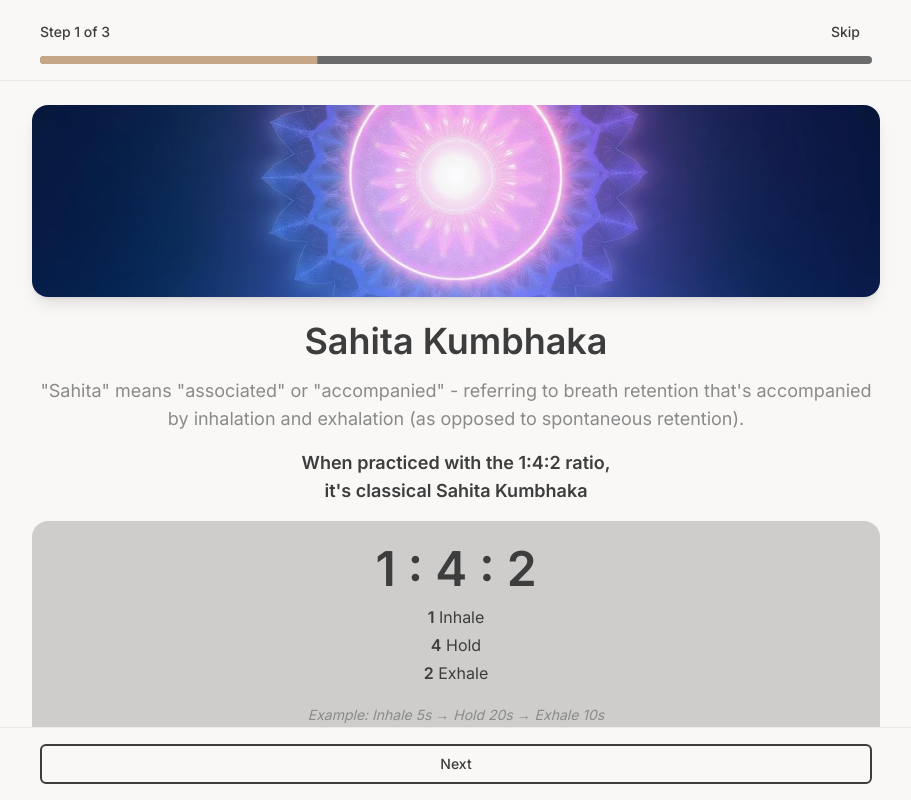
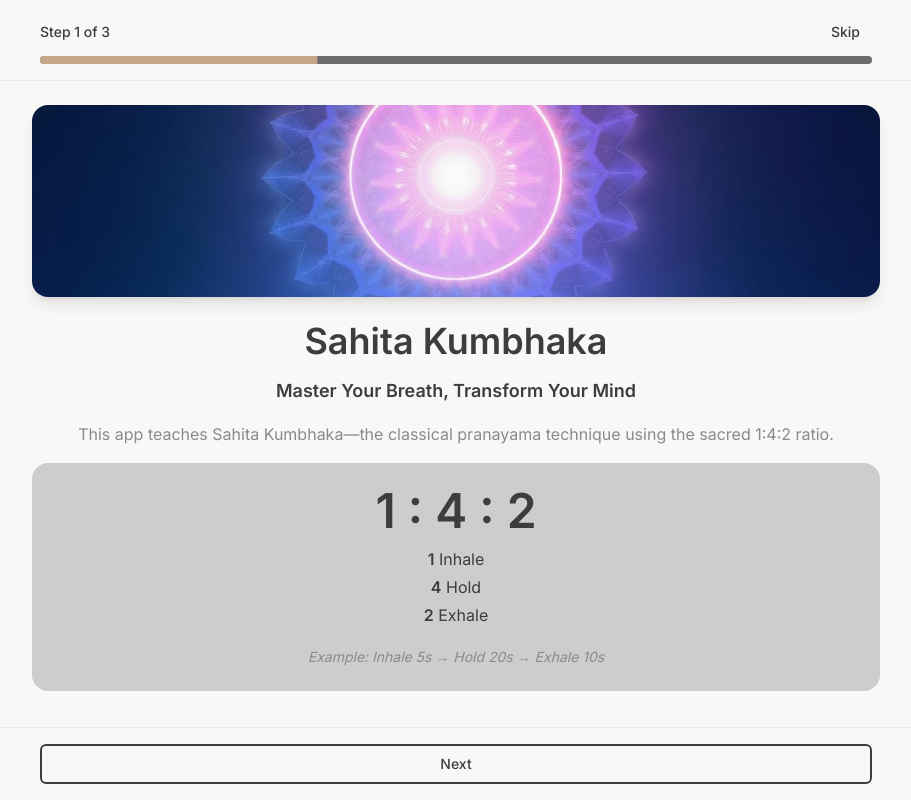
Before and after one commit to naveen-negi/mindful-flow-ios, a React (Vite) app: page /onboarding in a window 1280 px wide. Shown: the whole page, without its empty margins (184-1095 px from the left). Built offline with nearby package versions, Linux system fonts and the light colour scheme; the HTML template or start-up script is replaced by a standard one.

Commit message:
Update onboarding text

```diff
--- a/src/pages/Onboarding.tsx
+++ b/src/pages/Onboarding.tsx
@@ -38,11 +38,11 @@ const Onboarding = () => {
       <img src={welcomeImage} alt="Sahita Kumbhaka Pranayama" className="w-full h-48 object-cover rounded-2xl shadow-lg" />
       <div className="text-center space-y-4">
         <h1 className="text-3xl sm:text-4xl font-bold">Sahita Kumbhaka</h1>
-        <p className="text-base sm:text-lg text-muted-foreground leading-relaxed">
-          "Sahita" means "associated" or "accompanied" - referring to breath retention that's accompanied by inhalation and exhalation (as opposed to spontaneous retention).
+        <p className="text-base sm:text-lg font-semibold">
+          Master Your Breath, Transform Your Mind
         </p>
-        <p className="text-base sm:text-lg font-semibold">
-          When practiced with the 1:4:2 ratio,<br />it's classical Sahita Kumbhaka
+        <p className="text-base text-muted-foreground leading-relaxed px-4">
+          This app teaches Sahita Kumbhaka—the classical pranayama technique using the sacred 1:4:2 ratio.
         </p>
 
         <div className="bg-secondary/30 p-6 rounded-2xl space-y-3">
```
